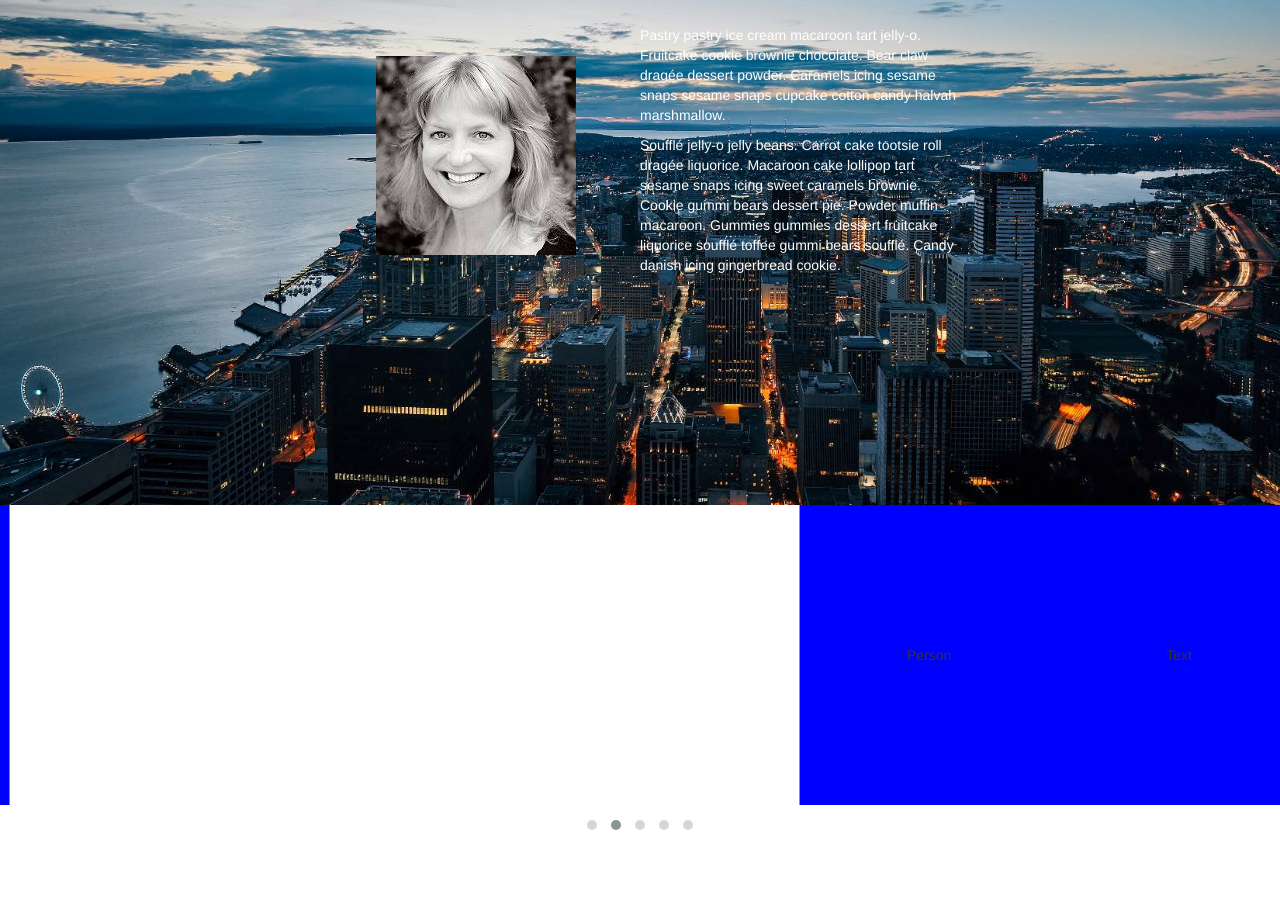
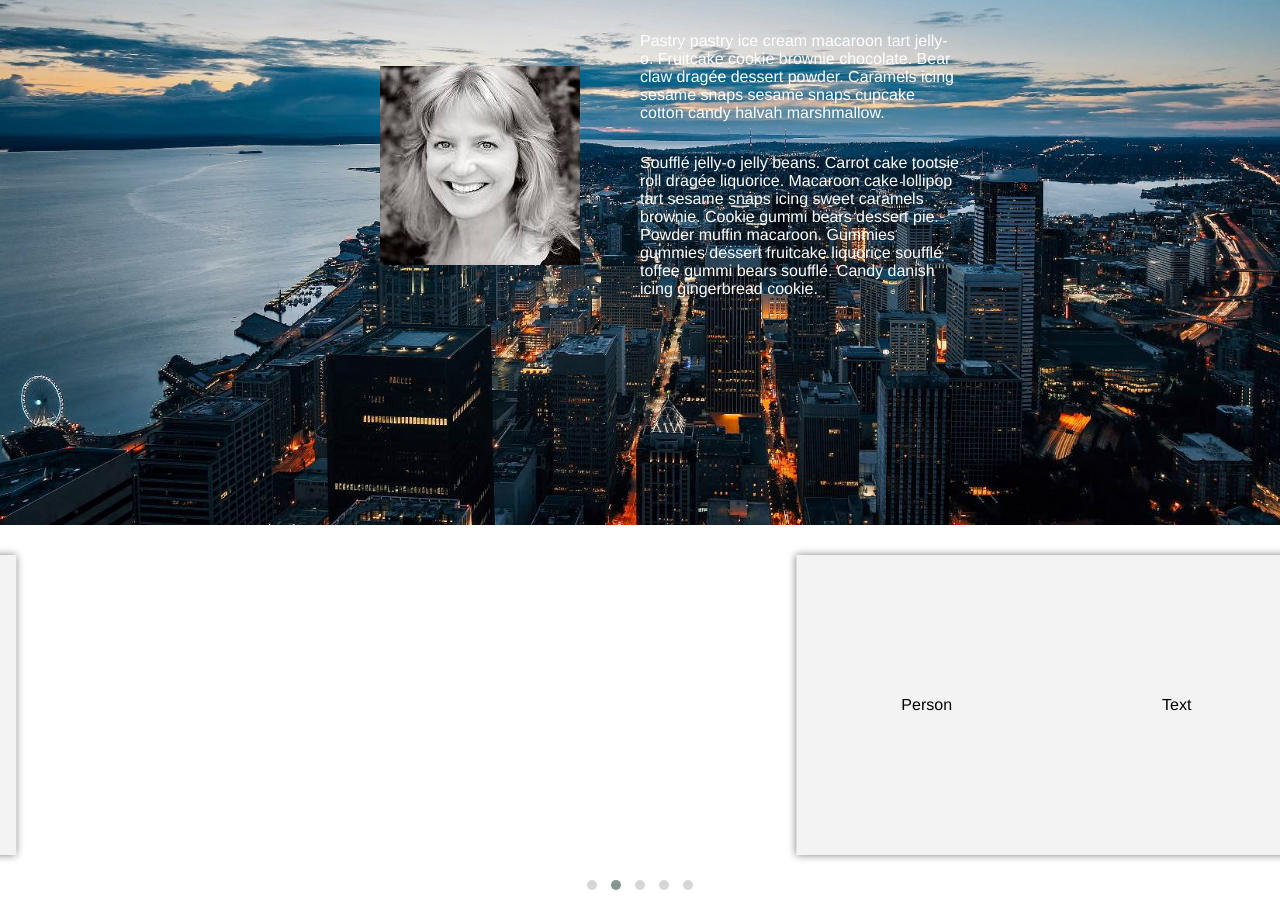
Before and after one commit to muddybeard210/condoqueen, a plain HTML site: page public/index.html in a window 1280 px wide. Shown: the part 275-1194 px from the top of the page. Before the commit the page ends 1115 px from the top, so only its background shows below. Drawn offline with nearby package versions, Linux system fonts and the light colour scheme; some packages are replaced by stand-ins of ours.

Commit message:
added some starting styling to the carousel and removed bootstrap

```diff
--- a/public/index.html
+++ b/public/index.html
@@ -16,10 +16,11 @@
   <!-- initialize the SDK after all desired features are loaded -->
   <script defer src="/__/firebase/init.js"></script>
 
-  <link rel="stylesheet" href="https://maxcdn.bootstrapcdn.com/bootstrap/3.3.7/css/bootstrap.min.css">
+  <!--<link rel="stylesheet" href="https://maxcdn.bootstrapcdn.com/bootstrap/3.3.7/css/bootstrap.min.css"> -->
   <link rel="stylesheet" href="main.css">
   <link rel="stylesheet" href="https://cdnjs.cloudflare.com/ajax/libs/OwlCarousel2/2.2.1/assets/owl.carousel.min.css">
   <link rel="stylesheet" href="https://cdnjs.cloudflare.com/ajax/libs/OwlCarousel2/2.2.1/assets/owl.theme.default.min.css">
+  <link rel="stylesheet" href="https://cdnjs.cloudflare.com/ajax/libs/animate.css/3.5.2/animate.min.css">
 
 </head>
 
@@ -35,10 +36,10 @@
     <div class="backdropHolder">
       <div class="flex row">
         <div></div>
-        <div class="portaitHolder flex center">
+        <div class="portaitHolder flex center animated fadeInLeft">
           <img src="./resources/camille_portait.jpg" alt="">
         </div>
-        <div class="aboutMe flex column center">
+        <div class="aboutMe flex column center animated fadeInRight">
           <div class="aboutMeContent flex column center">
             <p>Pastry pastry ice cream macaroon tart jelly-o. Fruitcake cookie brownie chocolate. Bear claw dragée dessert powder.
               Caramels icing sesame snaps sesame snaps cupcake cotton candy halvah marshmallow.
@@ -86,10 +87,11 @@
           owl.owlCarousel({
               items: 1,
               loop: true,
-              margin: 10,
+              margin: 0,
               autoplay: true,
               autoplayTimeout: 5000,
-              autoplayHoverPause: true
+              autoplayHoverPause: true,
+
           });
 
       });
--- a/public/main.css
+++ b/public/main.css
@@ -1,6 +1,7 @@
 body {
     padding: 0px;
     margin: 0px;
+    font-family: helvetica;
 }
 
 .flex {
@@ -43,13 +44,13 @@ body {
 
 .backdropHolder {
     background-image: url("./resources/seattleBackdrop.2.jpg");
-    height: 700px;
+    height: 90vh;
     background-size: cover;
     background-position-y: center;
 }
 
 .backdropHolder div div {
-    width: 50%;
+    width: 100%;
     height: 100%;
 }
 
@@ -60,6 +61,9 @@ body {
 .aboutMe p {
     color: white;
 }
+.fadeInRight, .fadeInLeft {
+    animation-duration: 2s !important;
+}
 
 .portaitHolder {
     height: 100%;
@@ -69,20 +73,33 @@ body {
     max-width: 400px;
     width: 100% !important;
 }
+
+.aboutMeContent p {
+    width: 100%;
+}
+
 .reviews {
     min-height: 500px;
     background-color: #f3f3f3;
 }
+
 .navContainer.flex.row {
     margin: 0px;
 }
+
 .item {
-    background-color: blue;
+    background-color: #f3f3f3;
     height: 300px;
     width: 500px;
     margin: auto;
     display: flex;
     justify-content: space-around;
     align-items: center;
+    box-shadow: 0px 0px 8px 0px grey;
+    margin-top: 10px;
+    margin-bottom: 10px;
+}
 
+.owl-carousel {
+    padding: 20px 0px;
 }
```
